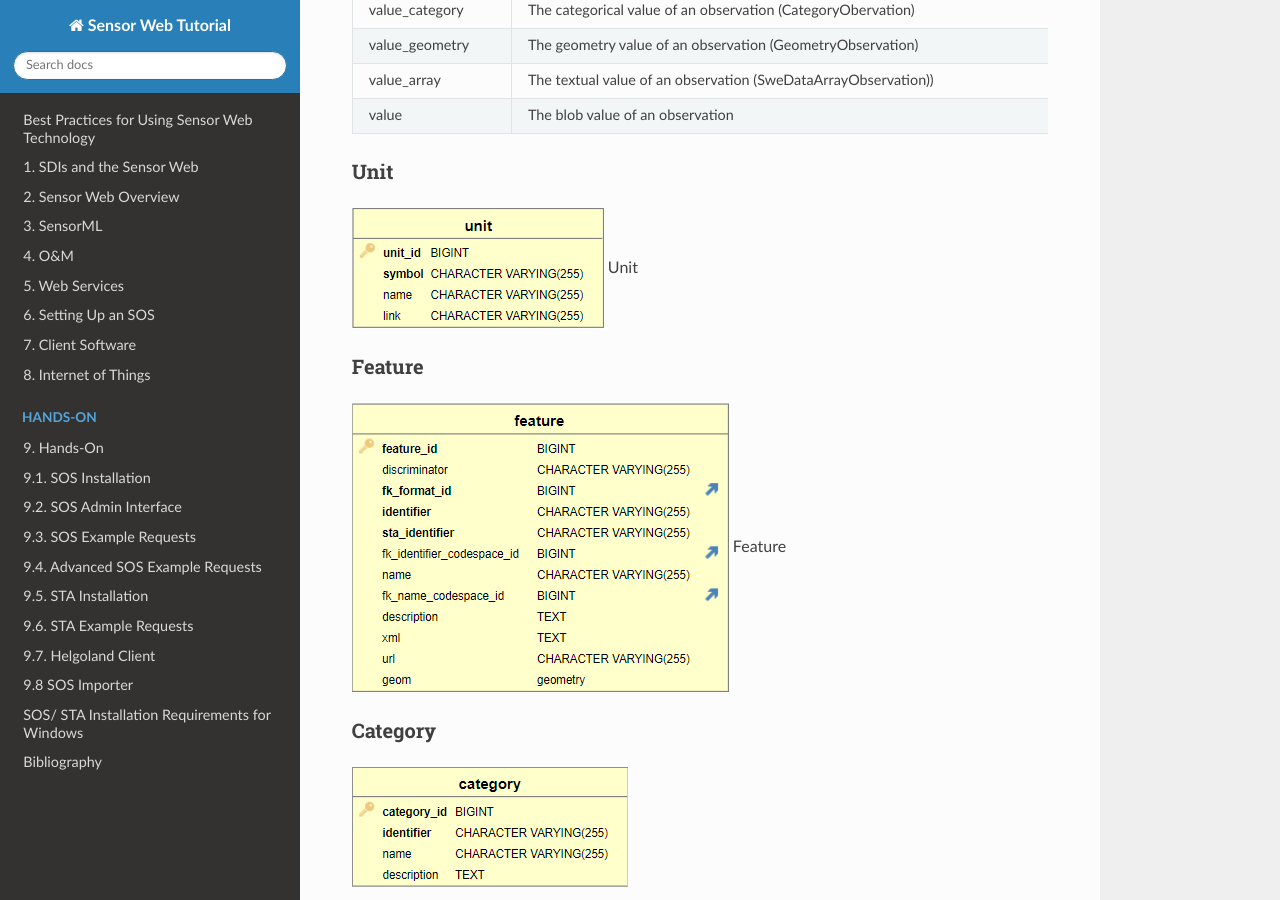
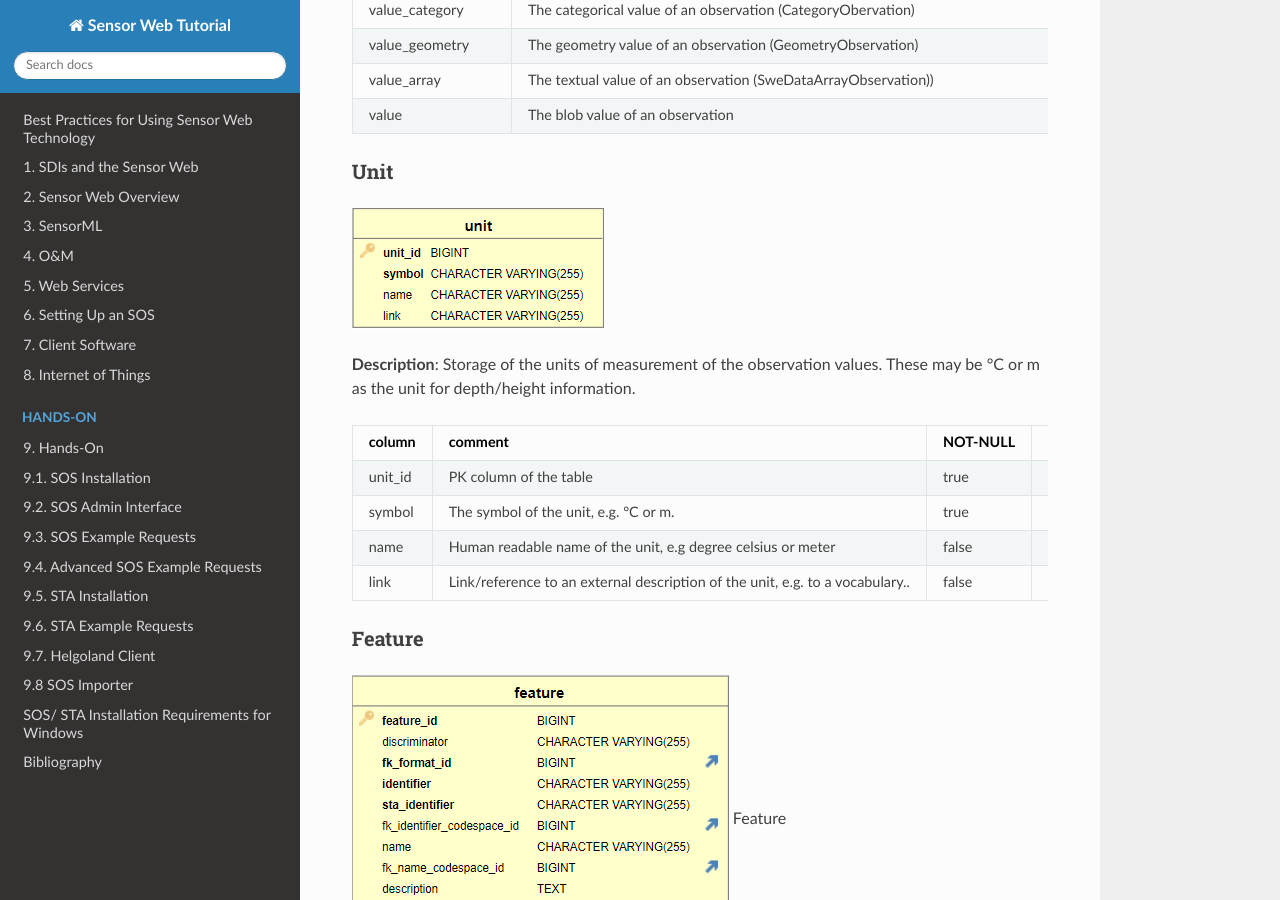
Before and after one commit to 52North/sensor-web-tutorial, an MkDocs documentation site: the page built from docs/06a_execise_db_modelling.md, in a window 1280 px wide and 900 px high, scrolled down 5615 px. Built offline with MkDocs 1.6.1, drawn with Linux system fonts in a browser that asks for light colours; nearby versions of some CDN libraries.

Commit message:
Update 06a_execise_db_modelling.md

```diff
--- a/docs/06a_execise_db_modelling.md
+++ b/docs/06a_execise_db_modelling.md
@@ -103,10 +103,17 @@ After this general introduction, we will now have a closer look at the different
 | value_array | The textual value of an observation (SweDataArrayObservation)) | false | - | text |
 | value | The blob value of an observation | false | - | oid |
 
-
 ### Unit
 ![DB_Model_Unit.png](images/DB_Model_Unit.png "Overview of the Unit table")
-Unit
+
+**Description**: Storage of the units of measurement of the observation values. These may be °C or m as the unit for depth/height information.
+
+| column | comment | NOT-NULL | default | SQL type |
+| --- | --- | --- | --- | --- |
+| unit_id | PK column of the table | true | - | int8 |
+| symbol | The symbol of the unit, e.g. °C or m. | true | - | varchar(255) |
+| name | Human readable name of the unit, e.g degree celsius or meter | false | - | varchar(255) |
+| link | Link/reference to an external description of the unit, e.g. to a vocabulary.. | false | - | varchar(255) |
 
 ### Feature
 ![DB_Model_Feature.png](images/DB_Model_Feature.png "Overview of the Feature table")
```
